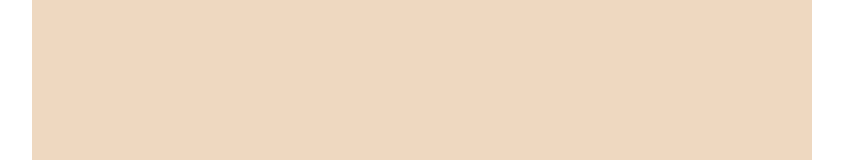
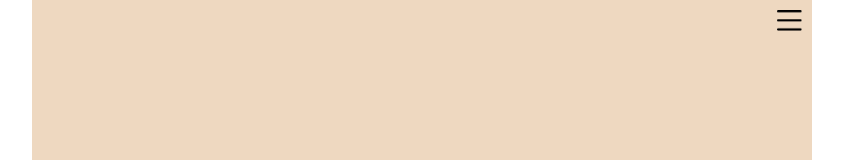
Before and after one commit to 2022Letters/frontend, a React (Create React App) app: page / in a window 1280 px wide. Shown: the top 160 px of the page, without its empty margins (218-1061 px from the left). Built offline with nearby package versions, Linux system fonts and the light colour scheme; a web font is replaced by a local one.

Commit message:
Refactor: #6 네비게이션 바 css 수정

```diff
--- a/src/common/style/GlobalStyle.ts
+++ b/src/common/style/GlobalStyle.ts
@@ -38,17 +38,21 @@ html,body, #root{
   font-size:16px;
 }
 
+#root{
+  position:relative;
+  overflow-x: hidden;
+}
+
+body{
+  max-width:780px;
+  min-height:100%;
+  margin:0 auto;
+}
+
 button{
   text-decoration:none;
   cursor:pointer;
   outline:none;
-  color: #000;
-  appearance: none;
-  -moz-appearance: none;
-  -webkit-appearance: none;
-  border-radius: 0;
-  -webkit-border-radius: 0;
-  -moz-border-radius: 0;
 }
 
 a{
@@ -67,11 +71,8 @@ li{
   cursor:pointer;
 }
 
-body {
-  width: 780px;
-  height: 100vh;
-  margin-left: auto;
-  margin-right: auto;
+textarea{
+  resize:none;
 }
 
 @media (max-width: 780px) {
--- a/src/components/Layout/Header.tsx
+++ b/src/components/Layout/Header.tsx
@@ -3,7 +3,7 @@ import styled from 'styled-components';
 import Sidebar from './Sidebar';
 
 const HeaderPostion = styled.header`
-  position: fixed;
+  position: absolute;
   width: 100%;
   display: flex;
   justify-content: flex-end;
--- a/src/components/Layout/Sidebar.tsx
+++ b/src/components/Layout/Sidebar.tsx
@@ -7,11 +7,11 @@ const SideBarWrap = styled.div`
   padding: 12px;
   border-radius: 15px 0 0 15px;
   background-color: #e7e4e1;
-  height: 100%;
+  height: 100vh;
   width: 55%;
   right: -55%;
   top: 0;
-  position: fixed;
+  position: absolute;
   transition: 0.5s ease;
   &.open {
     right: 0;
```
